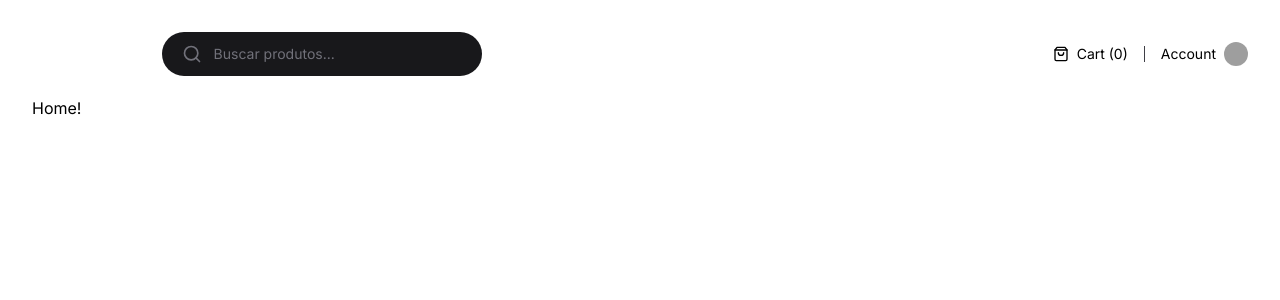
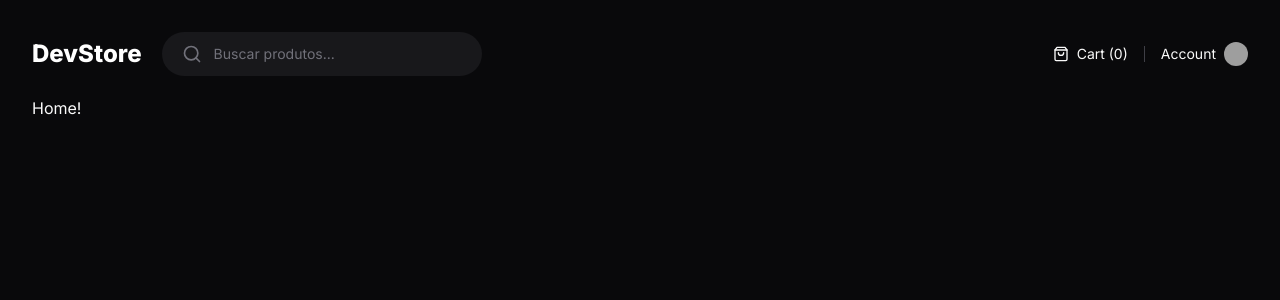
Before and after one commit to iTzRodz/Next13, a Next.js app: page / in a window 1280 px wide. Shown: the top 300 px of the page. Built offline with nearby package versions, Linux system fonts and the light colour scheme; grey boxes are pictures that could not be loaded.

Commit message:
root layout

```diff
--- a/src/app/layout.tsx
+++ b/src/app/layout.tsx
@@ -2,11 +2,10 @@ import type { Metadata } from 'next'
 import { Inter } from 'next/font/google'
 import './globals.css'
 
-const inter = Inter({ subsets: ['latin'] })
+const inter = Inter({ subsets: ['latin'], variable: '--font-inter' })
 
 export const metadata: Metadata = {
-  title: 'Create Next App',
-  description: 'Generated by create next app',
+  title: 'DevStore',
 }
 
 export default function RootLayout({
@@ -15,8 +14,8 @@ export default function RootLayout({
   children: React.ReactNode
 }) {
   return (
-    <html lang="en">
-      <body className={inter.className}>{children}</body>
+    <html lang="pt-br" className={inter.variable}>
+      <body className='bg-zinc-950 text-zinc-50 antialiased'>{children}</body>
     </html>
   )
 }
```
